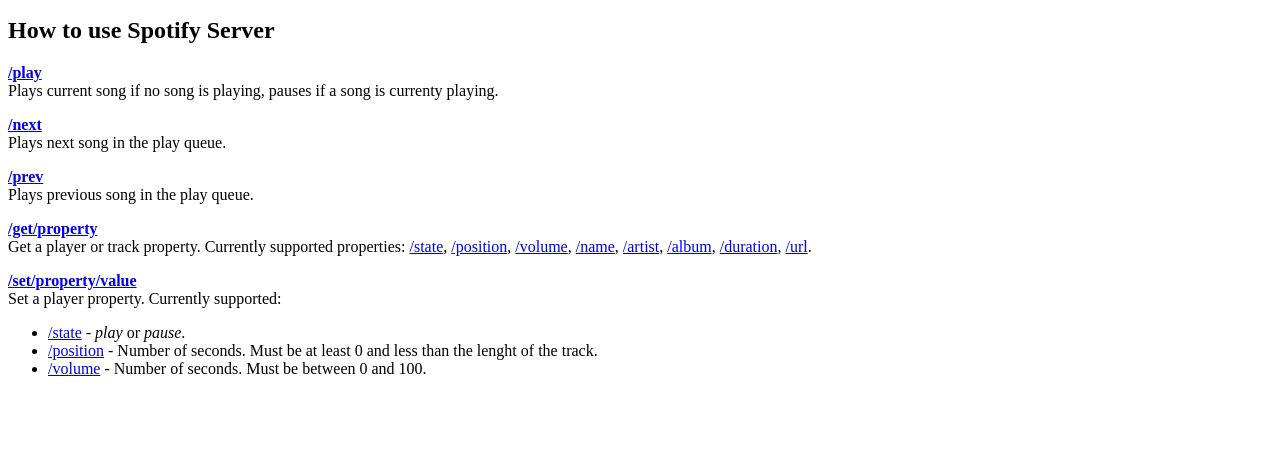
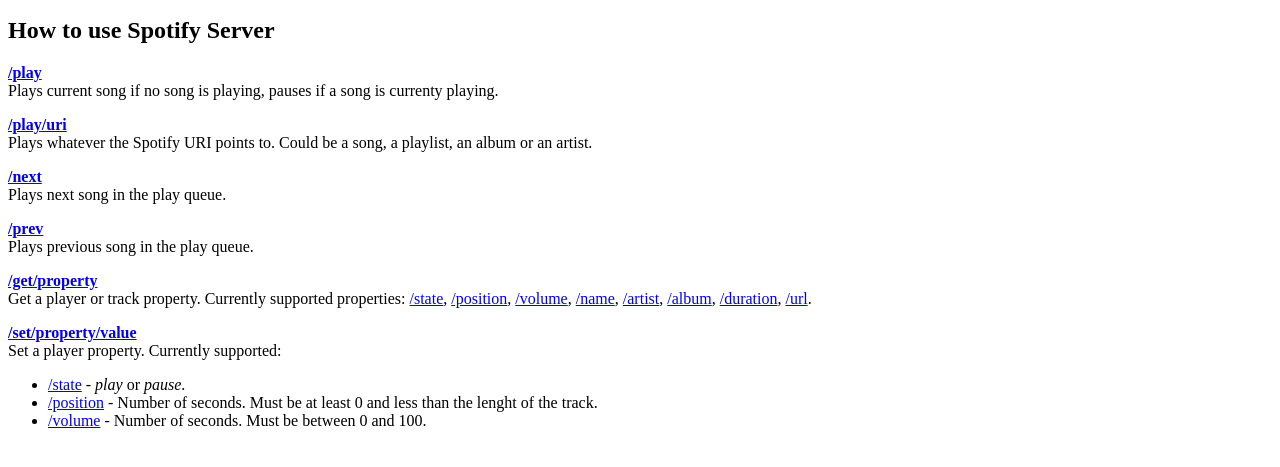
Before and after one commit to ahultgren/Spotify-Server, a website: page index.html in a window 1280 px wide. Shown: the part 87-554 px from the top of the page. Drawn offline with Linux system fonts and the light colour scheme.

Commit message:
Updated version number and docs

```diff
--- a/index.html
+++ b/index.html
@@ -12,6 +12,9 @@
 
 <p><strong><a href="http://localhost:3000/play">/play</a></strong> <br />
 Plays current song if no song is playing, pauses if a song is currenty playing.</p>
+
+<p><strong><a href="http://localhost:3000/play/spotify:track:3Y2nz1ySBZ9Wg0kv9Cuc3Q">/play/uri</a></strong> <br />
+Plays whatever the Spotify URI points to. Could be a song, a playlist, an album or an artist.</p>
 
 <p><strong><a href="http://localhost:3000/next">/next</a></strong> <br />
 Plays next song in the play queue.</p>
--- a/package.json
+++ b/package.json
@@ -1,7 +1,7 @@
 {
   "name": "spotify-server",
   "description": "Let's a computer running osx act as a server letting other clients control its Spotify.",
-  "version": "0.1.0",
+  "version": "0.2.0",
   "dependencies": {
     "express": "3.x"
   }
```
Also changed, not shown: README.md.
